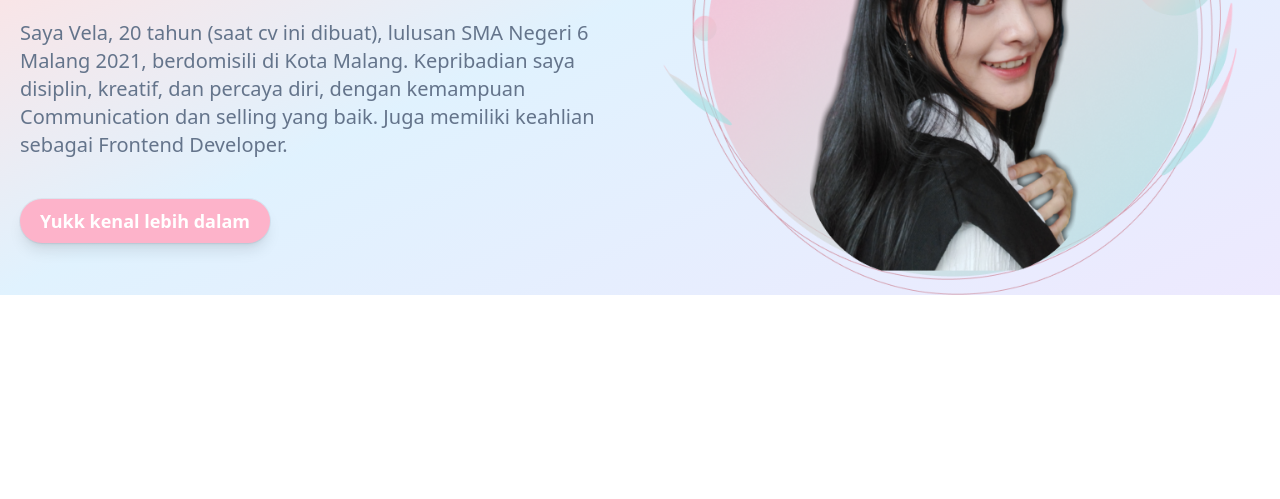
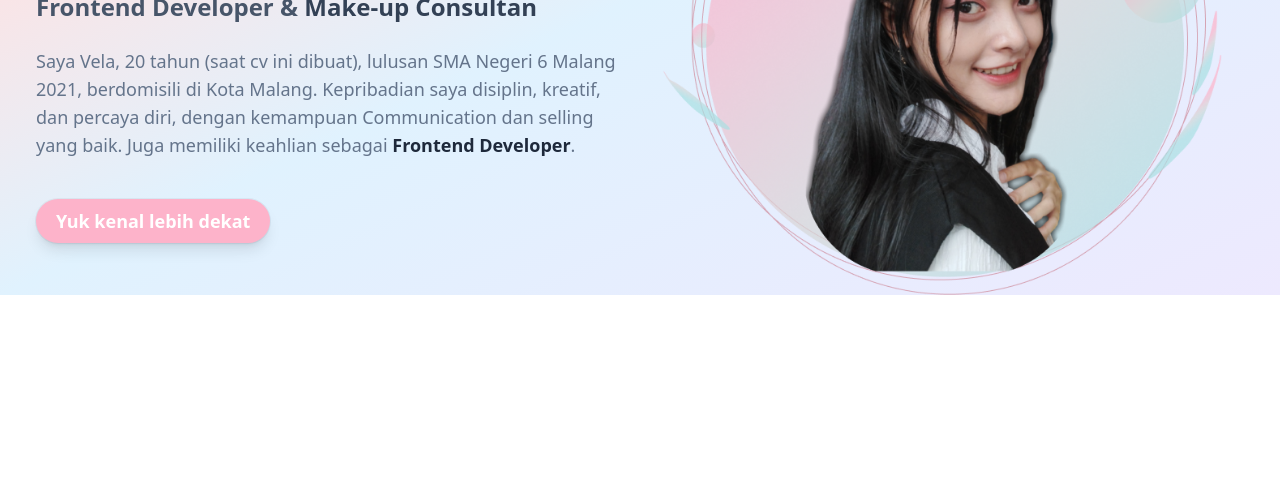
Before and after one commit to itsMeVela/myProfil, a website: page public/index.html in a window 1280 px wide. Shown: the part 301-800 px from the top of the page. Drawn offline with Linux system fonts and the light colour scheme.

Commit message:
section header done

```diff
--- a/public/index.html
+++ b/public/index.html
@@ -13,20 +13,20 @@
       <div class="flex flex-wrap">
         <div class=" w-full  mx-auto px-5 py-3 lg:w-1/2">
         <div>
-          <h1 class="text-2xl font-bold text-dark   sm:text-4xl lg:text-6xl lg:max-w-full  lg:mt-32">
-            Hallo Semuaa, Saya <br> <span class="text-textKu text-5xl mt-1" style="text-shadow: 2px 3px 2px rgb(192, 185, 192)">Vela Putri</span>
+          <h1 class="text-2xl font-bold text-dark   sm:text-4xl lg:text-6xl  lg:max-w-full  lg:mt-32 ">
+            Hallo Semuaa, Saya <br> <span class="text-textKu text-5xl mt-16 sm:text-6xl lg:text-7xl" style="text-shadow: 2px 3px 2px rgb(192, 185, 192)">Vela Putri</span>
           </h1>
-          <h2 class="text-slate-600 text-lg font-semibold mt-2">Frontend Developer & <span class="text-slate-700">Make-up Consultan</span>
+          <h2 class="text-slate-600 text-lg font-semibold mt-2 sm:text-xl lg:text-2xl lg:mt-5">Frontend Developer & <span class="text-slate-700">Make-up Consultan</span>
           </h2>
         </div>
          <div>
-          <p class="text-slate-500 mt-5 leading-relaxed font-medium  lg:text-xl lg:text-slate-500 lg:mt-6">
+          <p class="text-slate-500 mt-5 leading-relaxed font-medium  lg:text-lg lg:text-slate-500 lg:mt-6">
             Saya Vela, 20 tahun (saat cv ini dibuat), lulusan SMA Negeri 6
             Malang 2021, berdomisili di Kota Malang.
             Kepribadian saya disiplin, kreatif, dan percaya diri,
             dengan kemampuan Communication dan selling
             yang baik. Juga memiliki keahlian sebagai
-            Frontend Developer.
+            <span class="text-dark font-bold">Frontend Developer</span>.
 
           </p>
          </div>
@@ -34,17 +34,17 @@
             <div class="flex items-start space-x-3">
               <button
                 class="font-semibold text-white bg-[#FDB3CA] [#ef93af]  rounded-full shadow-lg py-2 px-5 my-10 block hover:bg-[#f5a9c0]
-                 active:bg-[#ef93af] focus:ring focus:ring-[#f5d0db] ring-1 ring-slate-900/5 space-y-4 transition duration-300
+                 active:bg-[#ef93af] focus:ring focus:ring-[#f5d0db] ring-1 ring-slate-900/5 space-y-4 transition duration-300 ease-in-out
                  lg:text-lg"
               >
-                Yukk kenal lebih dalam
+                Yuk kenal lebih dekat
               </button>
 
             </div>
           </div>
         </div>
         <div class="w-full self-end px-4 lg:w-1/2 mx-auto">
-          <div class="mt-10">
+          <div class="mt-10 ">
             <img src="asset/myProfil.webp" alt="cover" class="max-w-full mx-auto">
           </div>
       </div>
--- a/tailwind.config.js
+++ b/tailwind.config.js
@@ -2,10 +2,17 @@
 module.exports = {
   content: ["./public/**/*.{html,js}"],
   theme: {
+    container: {
+      center: true,
+      padding: '16px',
+    },
     extend: {
       colors: {
         textKu: '#C26582',
         dark: '#1e293b'
+      },
+      screens: {
+        '2xl': '1320px'
       }
     },
   },
```
Also changed, not shown: public/asset/Group 104.png (added), public/asset/anima.webp (added), public/css/output.css.
